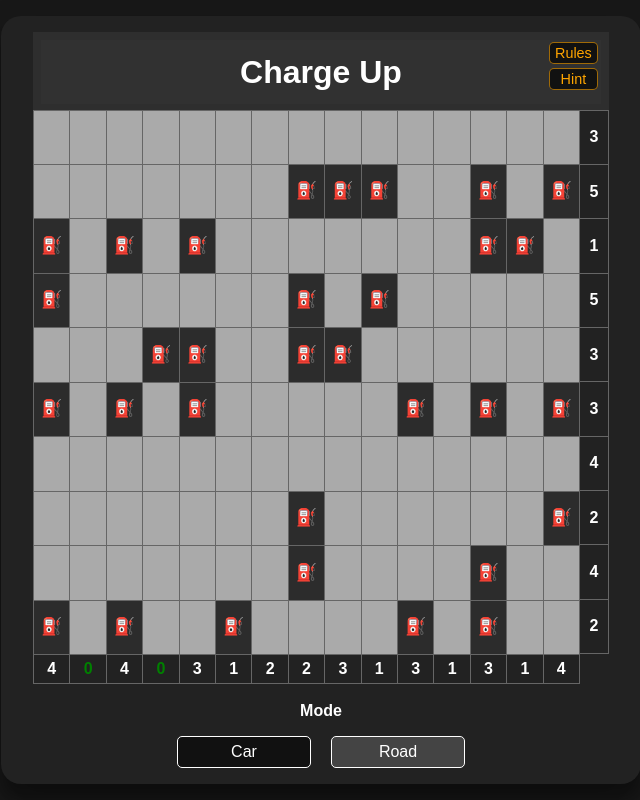
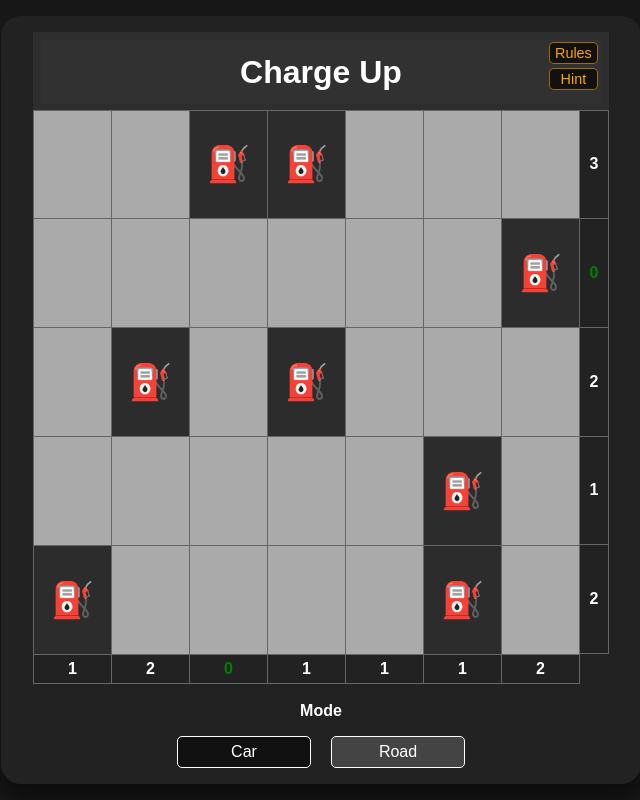
Before and after one commit to Californ1a/chargeup, a Vue app: page / in a window 1280 px wide. Shown: the whole page, without its empty margins (319-959 px from the left). Built offline with nearby package versions, Linux system fonts and the light colour scheme.

Commit message:
prevent editing board after endtime is set

```diff
--- a/src/App.vue
+++ b/src/App.vue
@@ -103,8 +103,8 @@ const cellElements = ref(null);
 // const rows = basicBoard.length;
 // const cols = basicBoard[0].length;
 // const game = ref(new Board(basicBoard));
-const rows = 10;
-const cols = 15;
+const rows = 5; // 10;
+const cols = 7; // 15;
 const game = ref(new Board(rows, cols));
 
 const hues = {};
@@ -249,6 +249,7 @@ function recurseChargers(cell) {
 }
 
 function editCell(cell, value) {
+	if (game.value.endTime) return;
 	const oldValue = cell.displayValue;
 	cell.display(value);
 
@@ -371,6 +372,7 @@ function editCell(cell, value) {
 			const time = (game.value.getTime() / 1000).toFixed(2);
 			alert(`You win! Used ${game.value.hints.length} hints. Took ${time} seconds (${(time / placedCells.length).toFixed(2)} per cell & ${(time / cars.length).toFixed(2)} per car).`);
 		} else if (check === "wrong") {
+			game.value.endTime = null;
 			alert('Wrong!');
 		}
 		console.log(game.value.getAs('value'));
@@ -379,7 +381,7 @@ function editCell(cell, value) {
 }
 
 function clicking(e) {
-	if (e.buttons !== 1) return;
+	if (e.buttons !== 1 || game.value.endTime) return;
 	const x = e.clientX;
 	const y = e.clientY;
 	// which cell is mouse within given cellElements
@@ -399,7 +401,7 @@ function clicking(e) {
 
 function cellClicked(e) {
 	const cell = game.value.getCellFromElement(e.target);
-	if (cell.value === 'charge') return;
+	if (cell.value === 'charge' || game.value.endTime) return;
 	if (cell.displayValue === mode.value) {
 		markMode = false;
 		editCell(cell, null);
```
